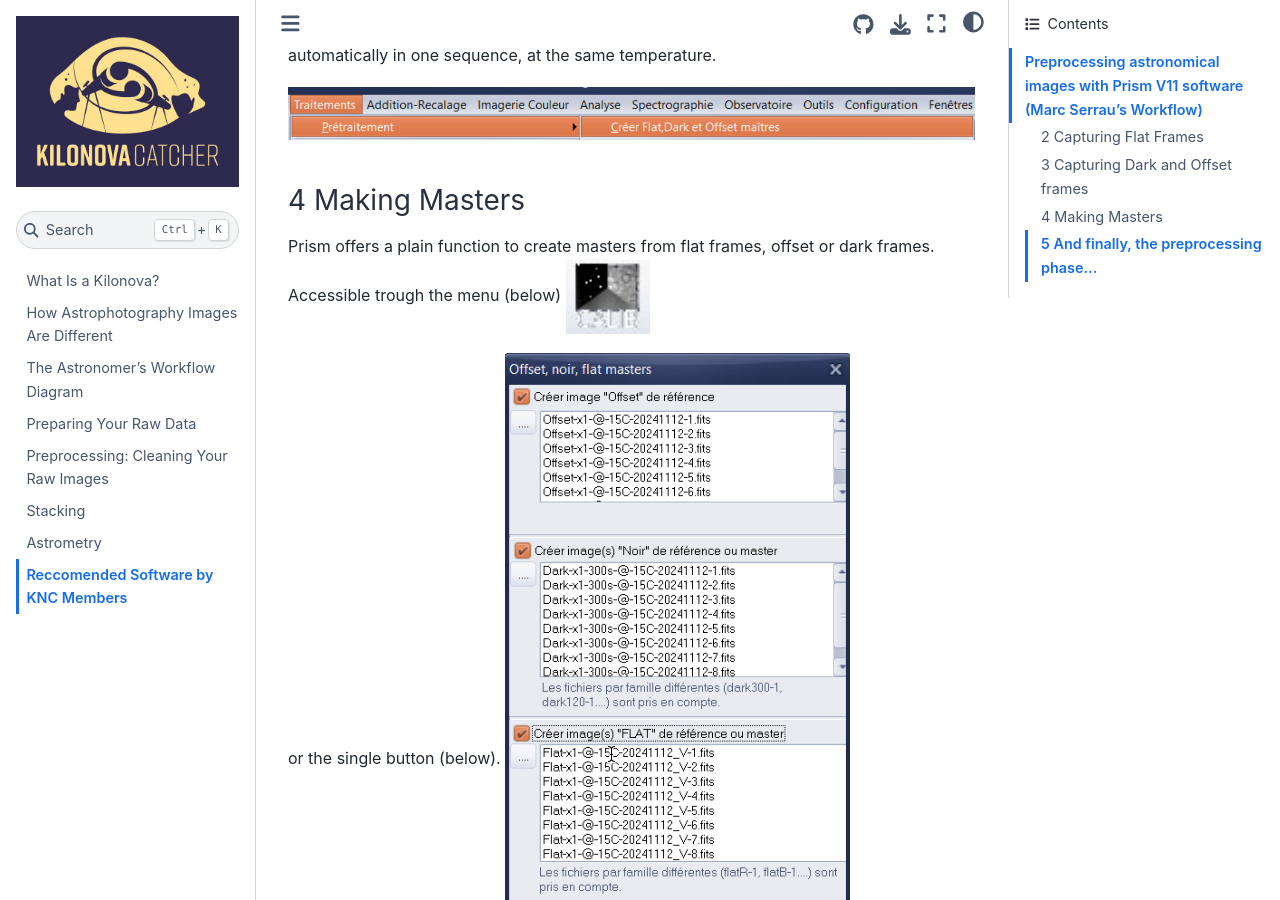
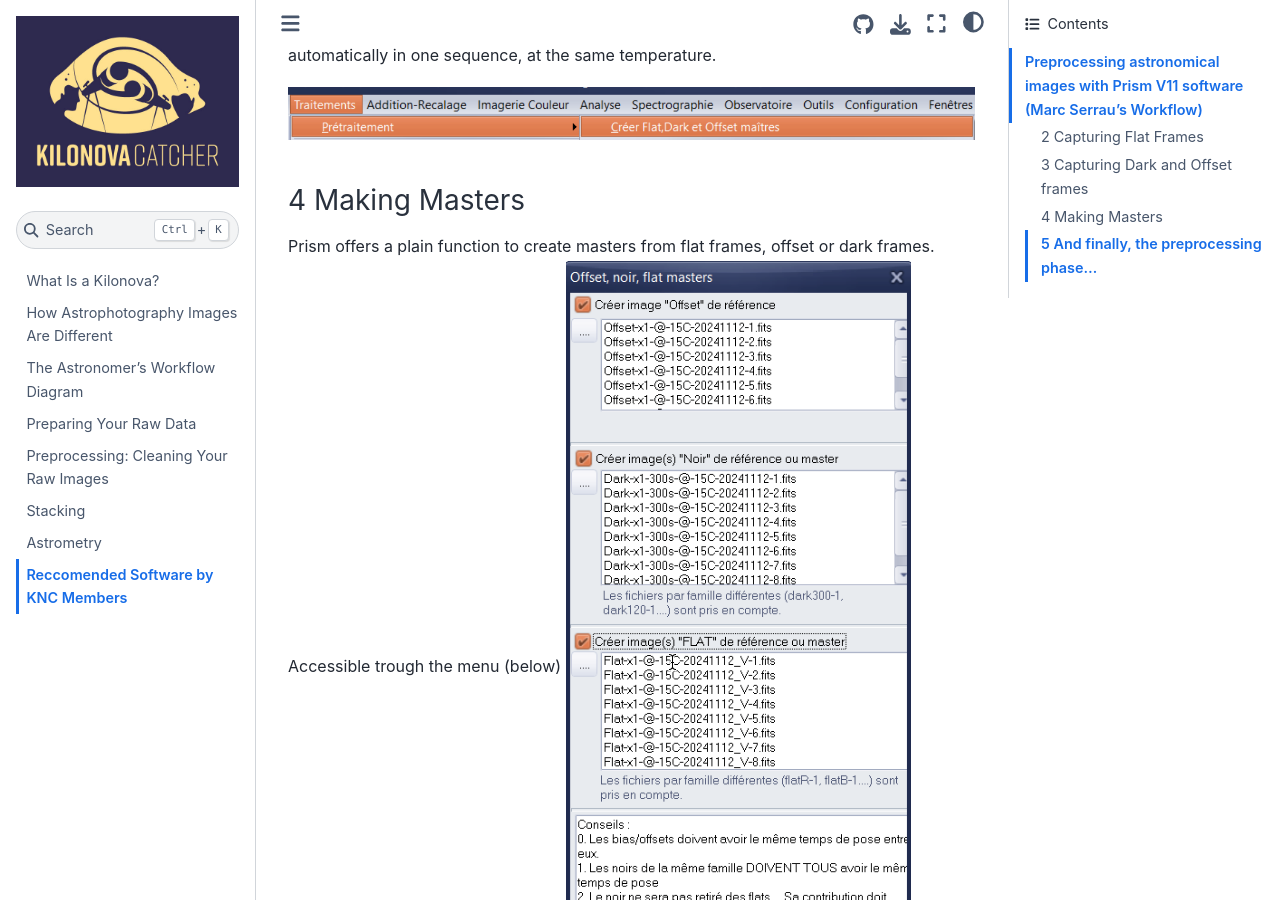
Before and after one commit to Kilonova-Catcher/KNC-Manual, a Sphinx documentation site: the page built from doc/Recc_Software.md, in a window 1280 px wide and 900 px high, scrolled down 3376 px. Built offline with Sphinx 7.4.7 and the Sphinx Book theme 1.1.4, drawn with Linux system fonts in a browser that asks for light colours.

Commit message:
Update Recc_Software.md

```diff
--- a/doc/Recc_Software.md
+++ b/doc/Recc_Software.md
@@ -55,9 +55,9 @@
 #### 4 Making Masters
 
 Prism offers a plain function to create masters from flat frames, offset or dark frames. Accessible trough the menu (below)
-![Artifact Image](media/ms4.png)
+![Artifact Image](media/ms5.png)
 
-or the single button (below). ![Artifact Image](media/ms5.png)
+or the single button (below). ![Artifact Image](media/ms4.png)
 
 A panel appears where it is possible to loads the single frames of each kind.
 
```
Also changed, not shown: other parts of doc/Recc_Software.md (+0 -2 lines).
